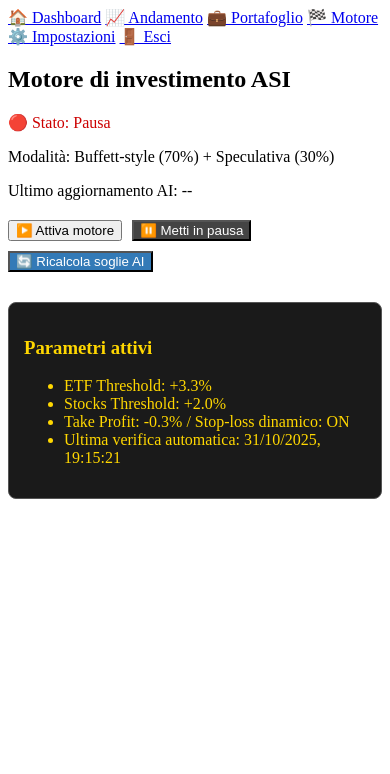
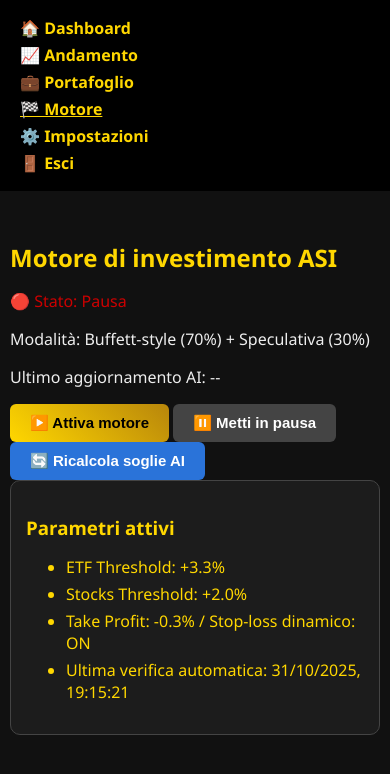
Before and after one commit to atsassi/ASIApp-Web, a plain HTML site: page engine.html in a window 390 px wide. Drawn offline with Linux system fonts and the light colour scheme.

Commit message:
Update styles.css

```diff
--- a/styles.css
+++ b/styles.css
@@ -1,26 +1,144 @@
-/* MOTORE DI INVESTIMENTO */
-.btn-group {
-  margin-top: 20px;
-  display: flex;
-  flex-wrap: wrap;
-  gap: 10px;
+/* === STILE BASE === */
+body {
+  font-family: "Segoe UI", Arial, sans-serif;
+  background-color: #111;
+  color: #eee;
+  margin: 0;
+  padding: 0;
 }
 
-.parameters {
-  margin-top: 30px;
-  padding: 15px;
-  border: 1px solid #555;
-  border-radius: 8px;
-  background: #1a1a1a;
+h1, h2, h3 {
   color: #ffd700;
+  margin-bottom: 10px;
 }
 
-.btn--blue {
-  background: #337ab7;
+a {
+  color: #ffd700;
+  text-decoration: none;
+}
+
+a:hover {
+  text-decoration: underline;
+}
+
+.container {
+  max-width: 900px;
+  margin: 20px auto;
+  padding: 20px;
+}
+
+/* === NAVBAR === */
+.navbar {
+  background-color: #000;
+  color: #ffd700;
+  padding: 12px 20px;
+  display: flex;
+  justify-content: space-between;
+  align-items: center;
+}
+
+.navbar nav a {
+  margin-right: 15px;
+  color: #ffd700;
+  font-weight: bold;
+}
+
+.navbar nav a.active {
+  text-decoration: underline;
+}
+
+/* === CARD & ELEMENTI === */
+.card {
+  background-color: #1a1a1a;
+  border: 1px solid #333;
+  border-radius: 10px;
+  padding: 20px;
+  margin-bottom: 20px;
+}
+
+.card h2 {
   color: #fff;
+}
+
+.error {
+  color: red;
+  font-weight: bold;
+}
+
+/* === BOTTONI === */
+.btn {
+  border: none;
+  border-radius: 6px;
+  padding: 10px 20px;
+  font-size: 15px;
+  font-weight: bold;
+  cursor: pointer;
+}
+
+.btn--gold {
+  background: linear-gradient(45deg, #ffd700, #b8860b);
+  color: #000;
+}
+
+.btn--gold:hover {
+  background: #ffdf33;
 }
 
 .btn--gray {
   background: #444;
   color: #fff;
 }
+
+.btn--gray:hover {
+  background: #555;
+}
+
+.btn--blue {
+  background: #2a73d9;
+  color: #fff;
+}
+
+.btn--blue:hover {
+  background: #3b84e0;
+}
+
+/* === SEZIONI E PARAMETRI === */
+.parameters {
+  background: #1c1c1c;
+  border: 1px solid #444;
+  border-radius: 10px;
+  padding: 15px;
+  color: #ffd700;
+}
+
+.parameters li {
+  margin: 5px 0;
+}
+
+/* === DASHBOARD === */
+table {
+  width: 100%;
+  border-collapse: collapse;
+  margin-top: 10px;
+}
+
+th, td {
+  padding: 8px 10px;
+  border-bottom: 1px solid #333;
+  text-align: left;
+}
+
+th {
+  color: #ffd700;
+}
+
+/* === RESPONSIVE === */
+@media (max-width: 700px) {
+  .navbar nav a {
+    display: block;
+    margin: 5px 0;
+  }
+  .container {
+    padding: 10px;
+  }
+}
```
